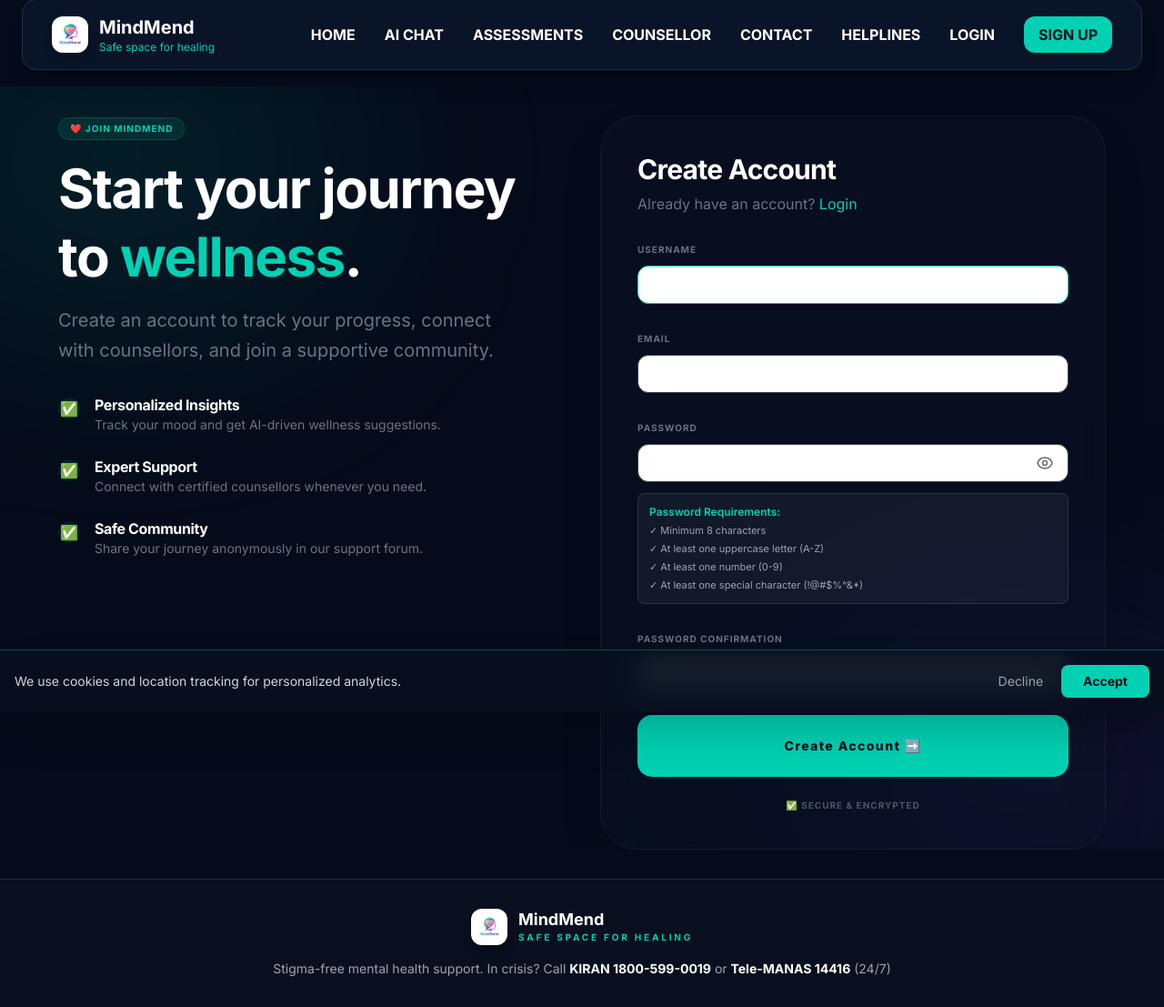
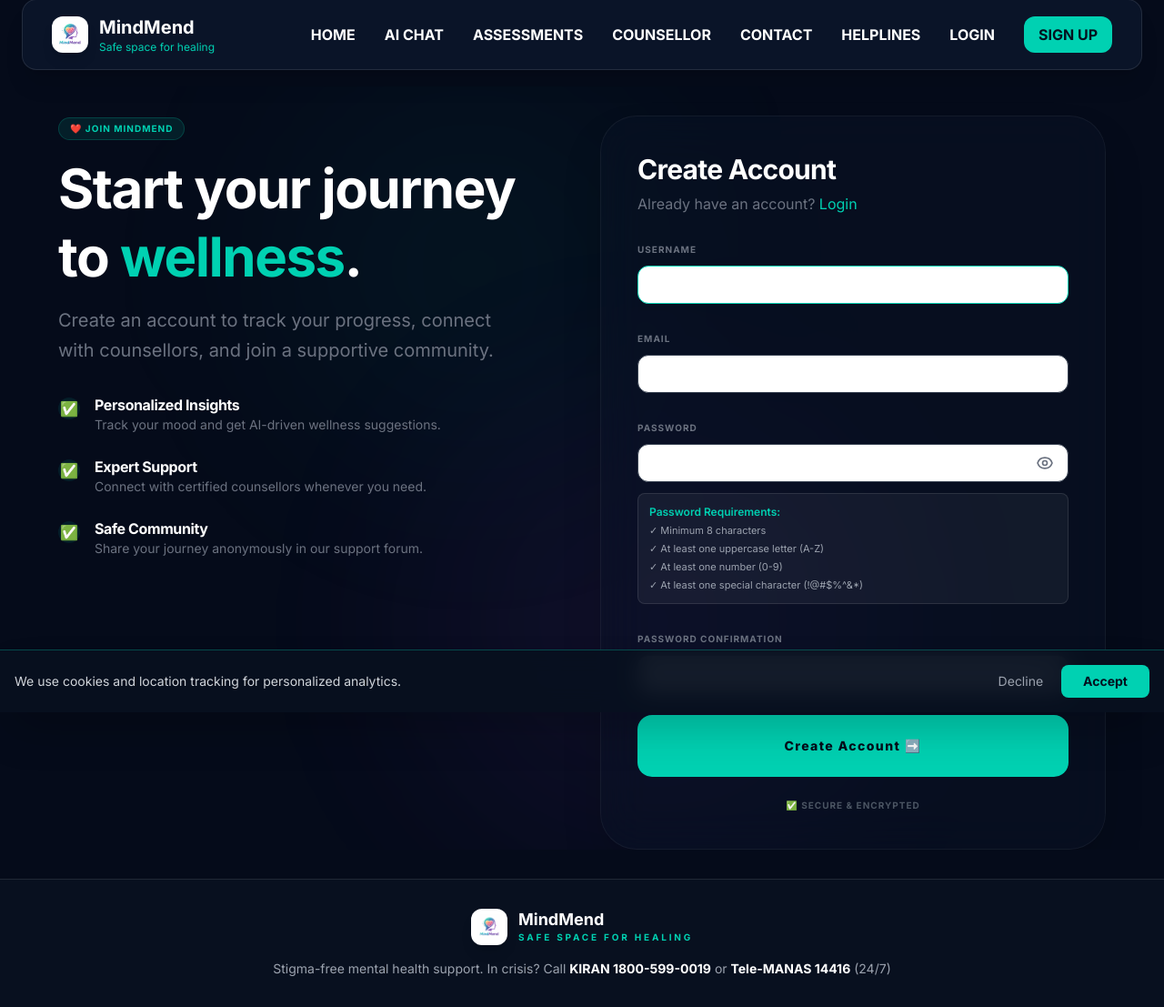
Before and after one commit to Nitesh-Bhardwaj-git/MindMend, a Django app: page /register/ in a window 1280 px wide. Shown: the part 17-1124 px from the top of the page at 91% size. Run offline with Django 5.2, Linux system fonts and the light colour scheme; data comes from the database, SQL or seed files in the repository; some libraries are stand-ins or nearby versions.

Commit message:
feat: match login and register page backgrounds to assessment page style

```diff
--- a/templates/Mind_Mend/register.html
+++ b/templates/Mind_Mend/register.html
@@ -4,13 +4,12 @@
 
 {% block show_back_button %}{% endblock %}
 {% block content %}
-<div class="min-h-[calc(100vh-80px)] flex items-start justify-center px-6 pt-6 md:pt-8 bg-[#050b1a] relative overflow-hidden">
+<div class="min-h-screen flex items-start justify-center px-6 pt-6 md:pt-8 bg-[#050b1a] relative overflow-hidden">
 
-  <!-- Background Glows -->
-  <div class="absolute top-0 left-0 w-full h-full pointer-events-none">
-    <div class="absolute top-[-10%] left-[-10%] w-[40%] h-[40%] bg-[#00d1b2]/10 blur-[120px] rounded-full"></div>
-    <div class="absolute bottom-[-10%] right-[-10%] w-[40%] h-[40%] bg-[#7c3aed]/10 blur-[120px] rounded-full"></div>
-  </div>
+  <!-- Background Glows (matching assessments page) -->
+  <div class="absolute bottom-0 right-1/4 w-[500px] h-[500px] bg-purple-500/10 rounded-full blur-[120px] animate-pulse pointer-events-none"></div>
+  <div class="absolute top-0 left-1/4 w-[400px] h-[400px] bg-[#00d1b2]/5 rounded-full blur-[120px] pointer-events-none"></div>
+
 
   <div class="max-w-6xl w-full grid grid-cols-1 lg:grid-cols-2 gap-10 items-start relative z-10">
 
```
Also changed, not shown: templates/Mind_Mend/login.html (+5 -6 lines).
